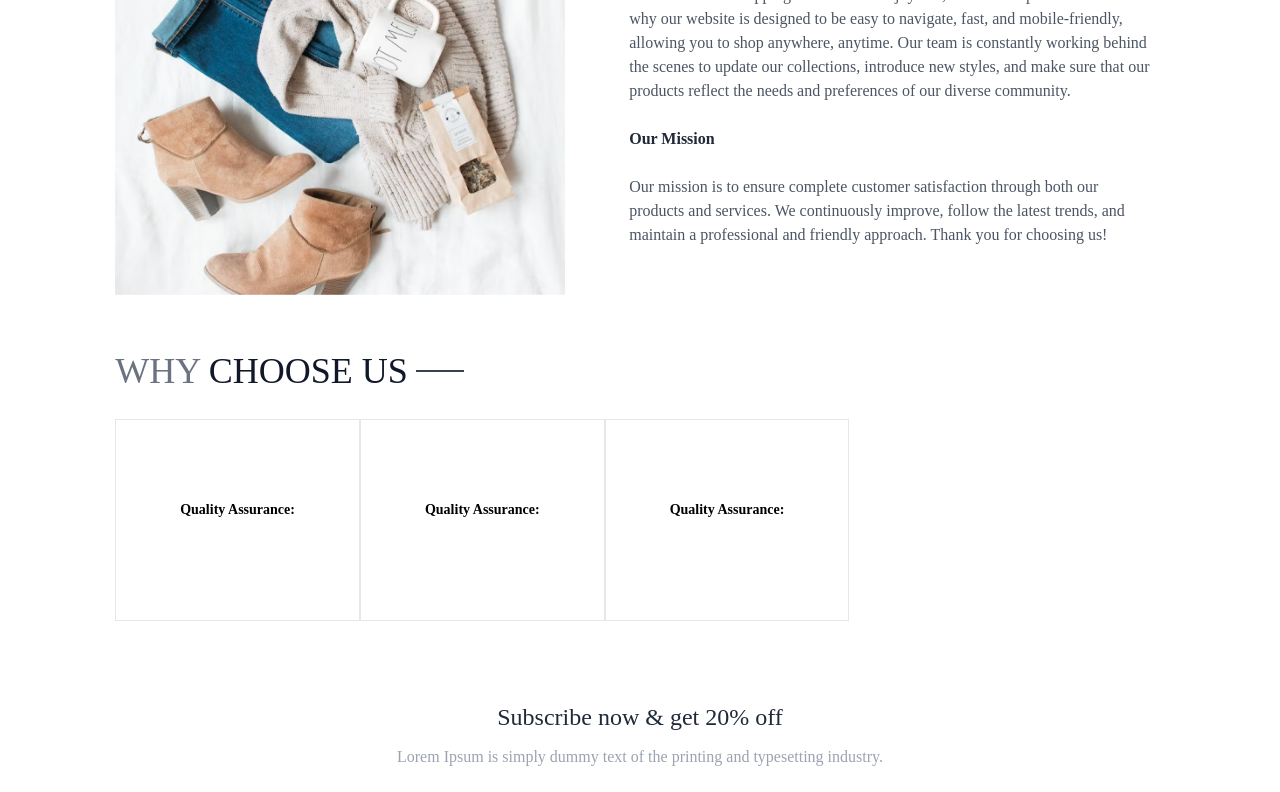
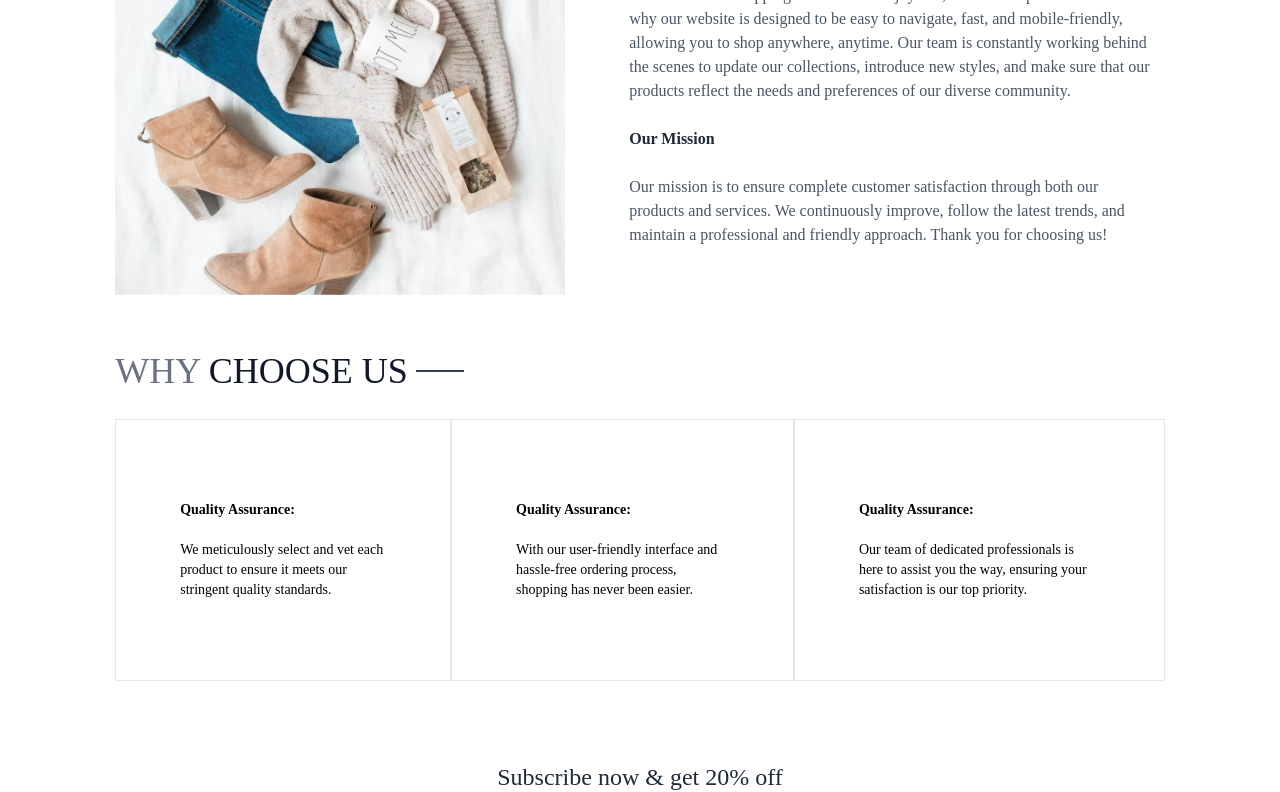
Before and after one commit to caotrinhthinh/ECOMMERCE-APP, a React app in the folder frontend/: page /about in a window 1280 px wide. Shown: the part 360-1152 px from the top of the page. Built offline with nearby package versions, Linux system fonts and the light colour scheme; the HTML template or start-up script is replaced by a standard one.

Commit message:
Update page About

```diff
--- a/frontend/src/pages/About.jsx
+++ b/frontend/src/pages/About.jsx
@@ -45,17 +45,26 @@ const About = () => {
       <div className="flex flex-col md:flex-row text-sm mb-20">
         <div className="border px-10 md:px-16 py-8 sm:py-20 flex flex-col gap-5">
           <b>Quality Assurance:</b>
-          <p className="text-gray-6000"></p>
+          <p className="text-gray-6000">
+            We meticulously select and vet each product to ensure it meets our
+            stringent quality standards.
+          </p>
         </div>
 
         <div className="border px-10 md:px-16 py-8 sm:py-20 flex flex-col gap-5">
           <b>Quality Assurance:</b>
-          <p className="text-gray-6000"></p>
+          <p className="text-gray-6000">
+            With our user-friendly interface and hassle-free ordering process,
+            shopping has never been easier.
+          </p>
         </div>
 
         <div className="border px-10 md:px-16 py-8 sm:py-20 flex flex-col gap-5">
           <b>Quality Assurance:</b>
-          <p className="text-gray-6000"></p>
+          <p className="text-gray-6000">
+            Our team of dedicated professionals is here to assist you the way,
+            ensuring your satisfaction is our top priority.
+          </p>
         </div>
       </div>
 
```
